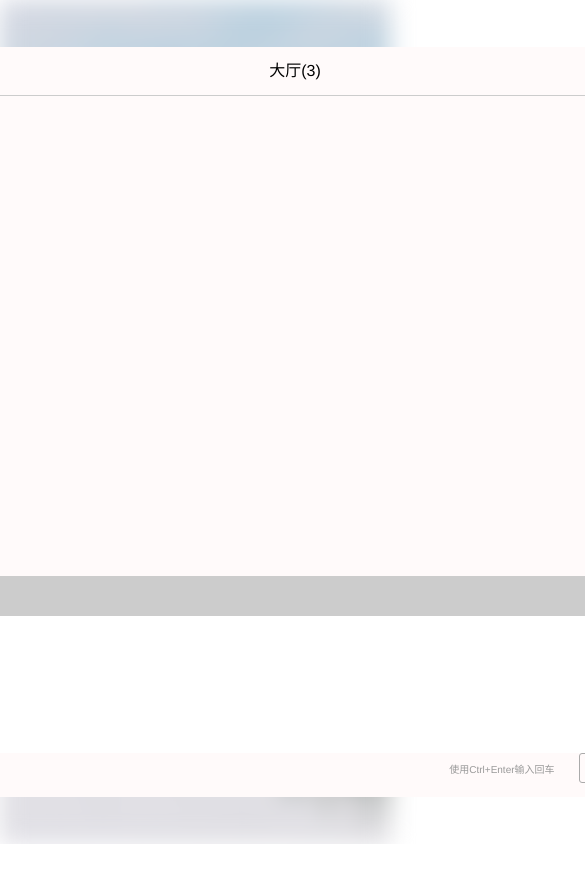
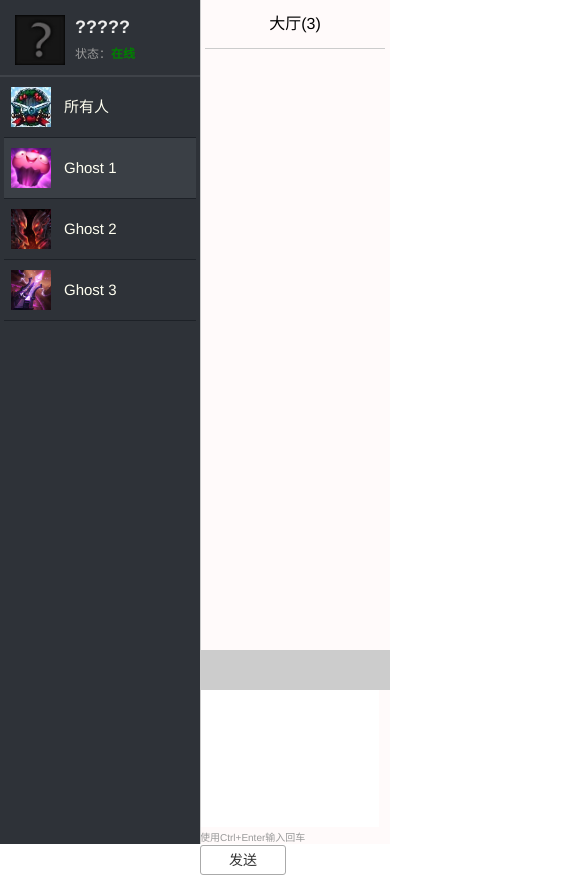
Before and after one commit to shenlvmeng/demo-chat, a website: page views/chat.html in a window 390 px wide. Shown: the top 875 px of the page, 585 px wide, since content can reach past the window. Before the commit the page ends 844 px from the top, so only its background shows below. Drawn offline with nearby package versions, Linux system fonts and the light colour scheme; files that its build step writes are made by us from their sources; no server answers; files whose address does not match are found by name.

Commit message:
a failed dynamic layout css trial

```diff
--- a/public/css/main.css
+++ b/public/css/main.css
@@ -9,6 +9,7 @@ pre{
 	margin: 0;
 	font-family: "Microsoft Yahei", Helvetica, sans-serif;
 }
+@media (min-width: 1000px){
 	div#background{
 		width: 100%;
 		height: 100%;
@@ -30,6 +31,15 @@ div#container{
 		top: 50%;
 		background-color: snow;
 		z-index: 10;
+	}
+}
+@media (max-width: 1000px){
+	div#container{
+		width: 100%;
+		height: 100%;
+		background-color: snow;
+		z-index: 10;
+	}
 }
 aside{
 	position: absolute;
@@ -76,9 +86,20 @@ aside div#user_status .online{
 aside div#user_status .offline{
 	color: red;
 }
+@media (min-width: 1000px){
 	aside div#user_list{
 		height: 675px;
 		overflow-y: auto;
+	}
+}
+@media (max-width: 1000px){
+	aside div#user_list{
+		position: absolute;
+		top: 77px;
+		bottom: 0px;
+		width: 200px;
+		overflow-y: auto;
+	}
 }
 aside div#user_list ul{
 	padding: 0;
@@ -111,6 +132,12 @@ aside li.active{
 article{
 	margin-left: 200px;
 }
+@media (max-width: 1000px){
+	article{
+		height: 100%;
+	}
+}
+@media (min-width: 1000px){
 	div#chat_title{
 		width: 95%;
 		margin: 0 auto;
@@ -125,6 +152,23 @@ div#chat_content{
 		padding: 10px 10px 0 10px;
 		background-color: snow;
 	}
+}
+@media (max-width: 1000px){
+	div#chat_title{
+		width: 95%;
+		margin: 0 auto;
+		border-bottom: 1px solid #ccc;
+		line-height: 3em;
+		text-align: center;
+	}
+	div#chat_content{
+		height: 70%;
+		overflow-y: scroll;
+		overflow-x: hidden;
+		padding: 10px 10px 0 10px;
+		background-color: snow;
+	}
+}
 div#chat_content div.sys{
 	margin-bottom: 10px;
 }
@@ -138,6 +182,7 @@ div#chat_toolbar{
 div#say_something{
 	height: 137px;
 }
+@media (min-width: 1000px){
 	div#say_something textarea{
 		width: 784px;
 		height: 125px;
@@ -148,6 +193,19 @@ div#say_something textarea{
 		font-family: Helvetica, "Microsoft Yahei", sans-serif;
 		font-size: 15px;
 		overflow-y: hidden;
+	}
+}
+@media (max-width: 1000px){
+	div#say_something textarea{
+		height: 125px;
+		border: 0;
+		resize: none;
+		padding-top: 10px;
+		padding-left: 10px;
+		font-family: Helvetica, "Microsoft Yahei", sans-serif;
+		font-size: 15px;
+		overflow-y: hidden;
+	}
 }
 textarea:focus{
 	outline-width: 0;
--- a/public/js/chat.js
+++ b/public/js/chat.js
@@ -210,7 +210,7 @@ $().ready(function(){
 		}
 	});
 
-	//update scroll height
+	//update scroll height and position
 	function updateScrollbar(id){
 		var sh = 0;
 		var ch = 0;
```
Lines whose indentation alone changed are shown as unchanged.
